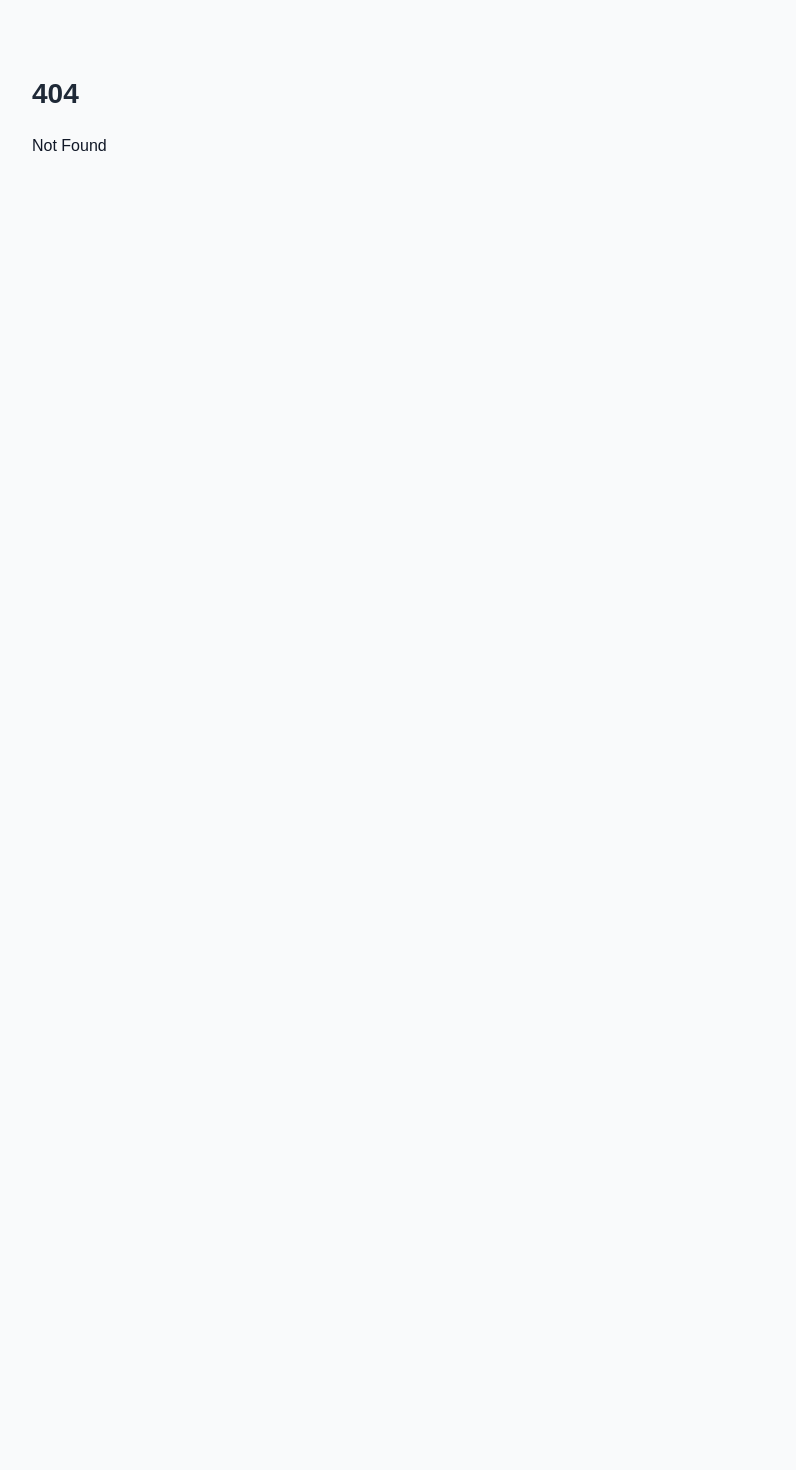
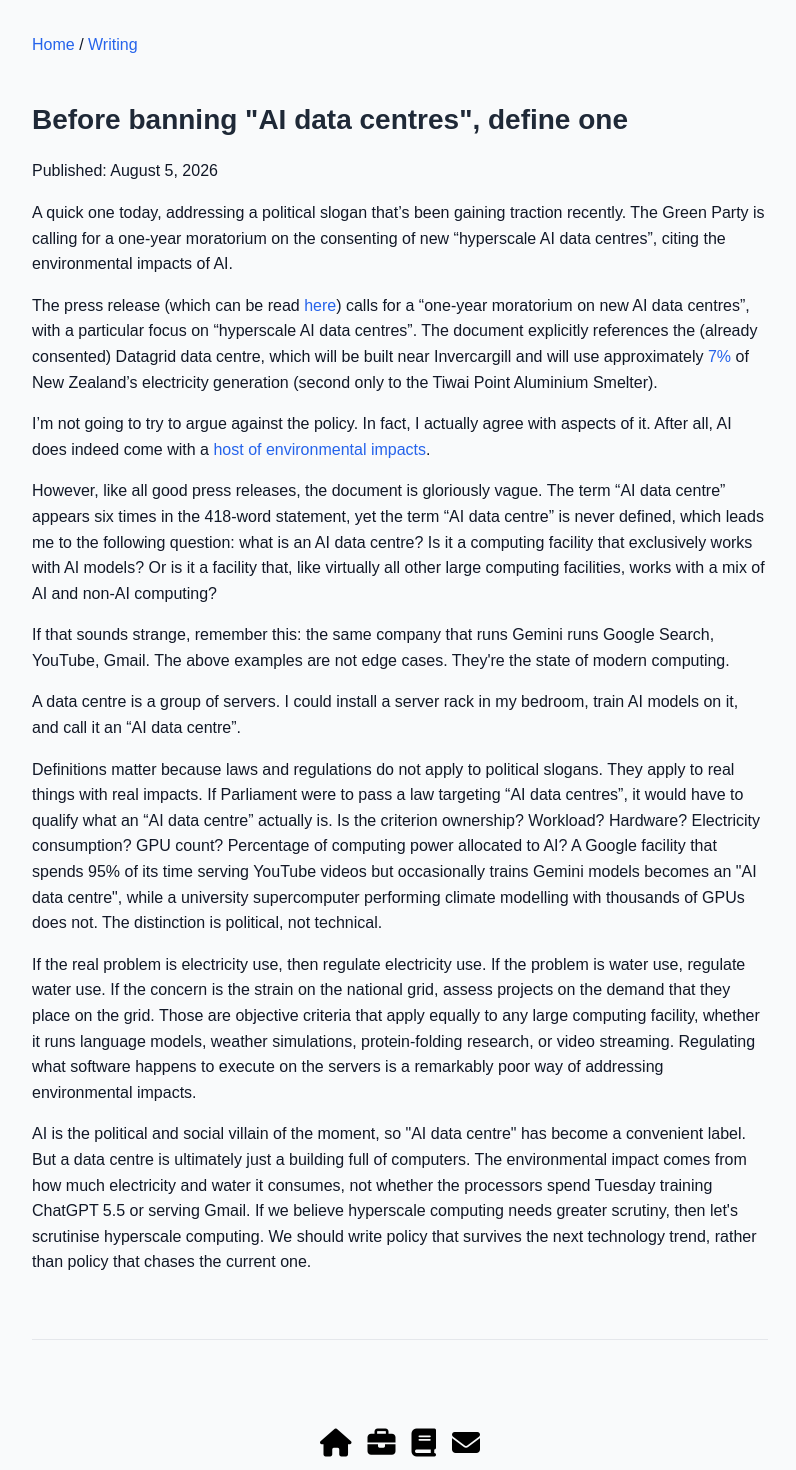
Before and after one commit to OWelton-Rosie/OWelton-Rosie, a SvelteKit app: page /writing/data-centres in a window 1280 px wide. Before the commit this address had no page. Shown: the top 1470 px of the page, without its empty margins (240-1036 px from the left). Before the commit the page ends 800 px from the top, so only its background shows below. Built offline with nearby package versions, Linux system fonts and the light colour scheme.

Commit message:
add data centres

```diff
--- a/src/routes/writing/+page.svelte
+++ b/src/routes/writing/+page.svelte
@@ -16,6 +16,7 @@
 <p>This is a collection of articles and opinion pieces I've written on various topics, listed in more or less chronological order.</p>
 
 <ul>
+    <li><a href="/writing/data-centres">Before banning "AI data centres", define one</a> (Published: August 5, 2026)</li>
     <li><a href="/writing/homeless">The perfect solution to homelessness? Yes, according to Paul Goldsmith and Mark Mitchell</a> (Published: March 27, 2026)</li>
     <li><a href="/writing/NCEA">Here's what's wrong with the coalition government's plan to scrap NCEA</a> (Published: August 13, 2025)</li>
 </ul>
--- /dev/null
+++ b/src/routes/writing/data-centres/+page.svelte
@@ -0,0 +1,35 @@
+<svelte:head>
+    <title>Before banning "AI data centres", define one</title>
+</svelte:head>
+
+<script>
+    import Header from '$lib/components/Writing_Header.svelte';
+    import Footer from '$lib/components/Footer.svelte';
+</script>
+
+<Header />
+
+<div class="hero-content">
+<h1>Before banning "AI data centres", define one</h1>
+<p>Published: August 5, 2026</p>
+</div>
+
+<p>A quick one today, addressing a political slogan that’s been gaining traction recently. The Green Party is calling for a one-year moratorium on the consenting of new “hyperscale AI data centres”, citing the environmental impacts of AI.</p>
+
+<p>The press release (which can be read <a href="https://www.google.com/url?q=https://www.greens.org.nz/call_for_one_year_pause_on_consenting_new_ai_data_centres&sa=D&source=docs&ust=1785901625890573&usg=AOvVaw1g-Ei8_5g4pbrNhcfJRchc" target="_blank" rel="noopener noreferrer">here</a>) calls for a “one-year moratorium on new AI data centres”, with a particular focus on “hyperscale AI data centres”. The document explicitly references the (already consented) Datagrid data centre, which will be built near Invercargill and will use approximately <a href="https://www.stuff.co.nz/politics/361012168/southlands-hyperscale-ai-factory-two-years-away-if-it-was-here-today-wed-have-issues" target="_blank" rel="noopener noreferrer">7%</a> of New Zealand’s electricity generation (second only to the Tiwai Point Aluminium Smelter).</p>
+
+<p>I’m not going to try to argue against the policy. In fact, I actually agree with aspects of it. After all, AI does indeed come with a <a href="https://www.google.com/url?q=https://sites.uab.edu/humanrights/2025/10/02/construction-and-consequences-the-human-impacts-of-artificial-intelligence-data-centers/&sa=D&source=docs&ust=1785901607911624&usg=AOvVaw2XO1aJZvIWQSPX5jDEvTW_" target="_blank" rel="noopener noreferrer">host of environmental impacts</a>.</p>
+
+<p>However, like all good press releases, the document is gloriously vague. The term “AI data centre” appears six times in the 418-word statement, yet the term “AI data centre” is never defined, which leads me to the following question: what is an AI data centre? Is it a computing facility that exclusively works with AI models? Or is it a facility that, like virtually all other large computing facilities, works with a mix of AI and non-AI computing? </p>
+
+<p>If that sounds strange, remember this: the same company that runs Gemini runs Google Search, YouTube, Gmail. The above examples are not edge cases. They're the state of modern computing. </p>
+
+<p>A data centre is a group of servers. I could install a server rack in my bedroom, train AI models on it, and call it an “AI data centre”. </p>
+
+<p>Definitions matter because laws and regulations do not apply to political slogans. They apply to real things with real impacts. If Parliament were to pass a law targeting “AI data centres”, it would have to qualify what an “AI data centre” actually is. Is the criterion ownership? Workload? Hardware? Electricity consumption? GPU count? Percentage of computing power allocated to AI? A Google facility that spends 95% of its time serving YouTube videos but occasionally trains Gemini models becomes an "AI data centre", while a university supercomputer performing climate modelling with thousands of GPUs does not. The distinction is political, not technical.</p>
+
+<p>If the real problem is electricity use, then regulate electricity use. If the problem is water use, regulate water use. If the concern is the strain on the national grid, assess projects on the demand that they place on the grid. Those are objective criteria that apply equally to any large computing facility, whether it runs language models, weather simulations, protein-folding research, or video streaming. Regulating what software happens to execute on the servers is a remarkably poor way of addressing environmental impacts.</p>
+
+<p>AI is the political and social villain of the moment, so "AI data centre" has become a convenient label. But a data centre is ultimately just a building full of computers. The environmental impact comes from how much electricity and water it consumes, not whether the processors spend Tuesday training ChatGPT 5.5 or serving Gmail. If we believe hyperscale computing needs greater scrutiny, then let's scrutinise hyperscale computing. We should write policy that survives the next technology trend, rather than policy that chases the current one.</p>
+
+<Footer />
```
Also changed, not shown: 1 other file (tests, documents, lock files or other folders).
